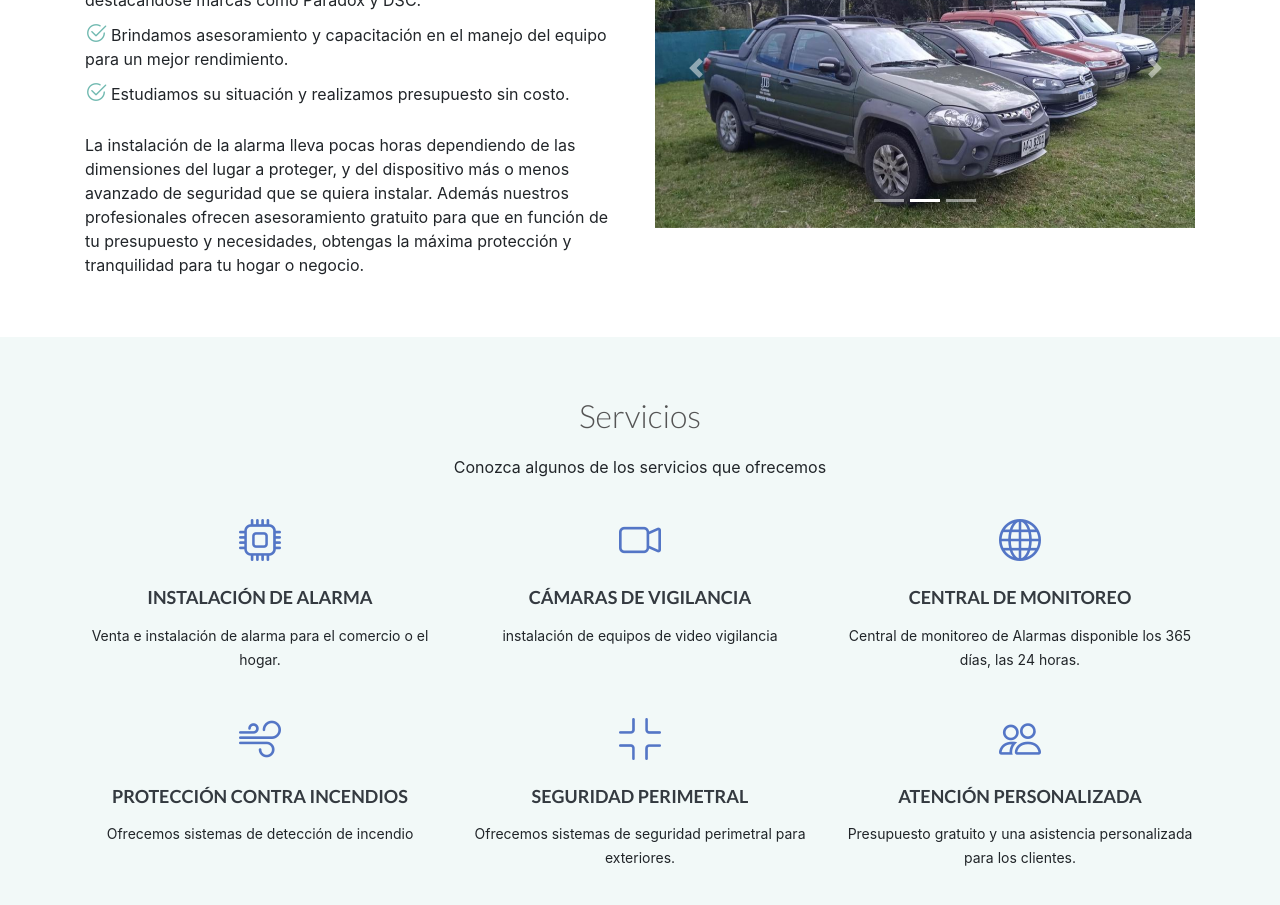
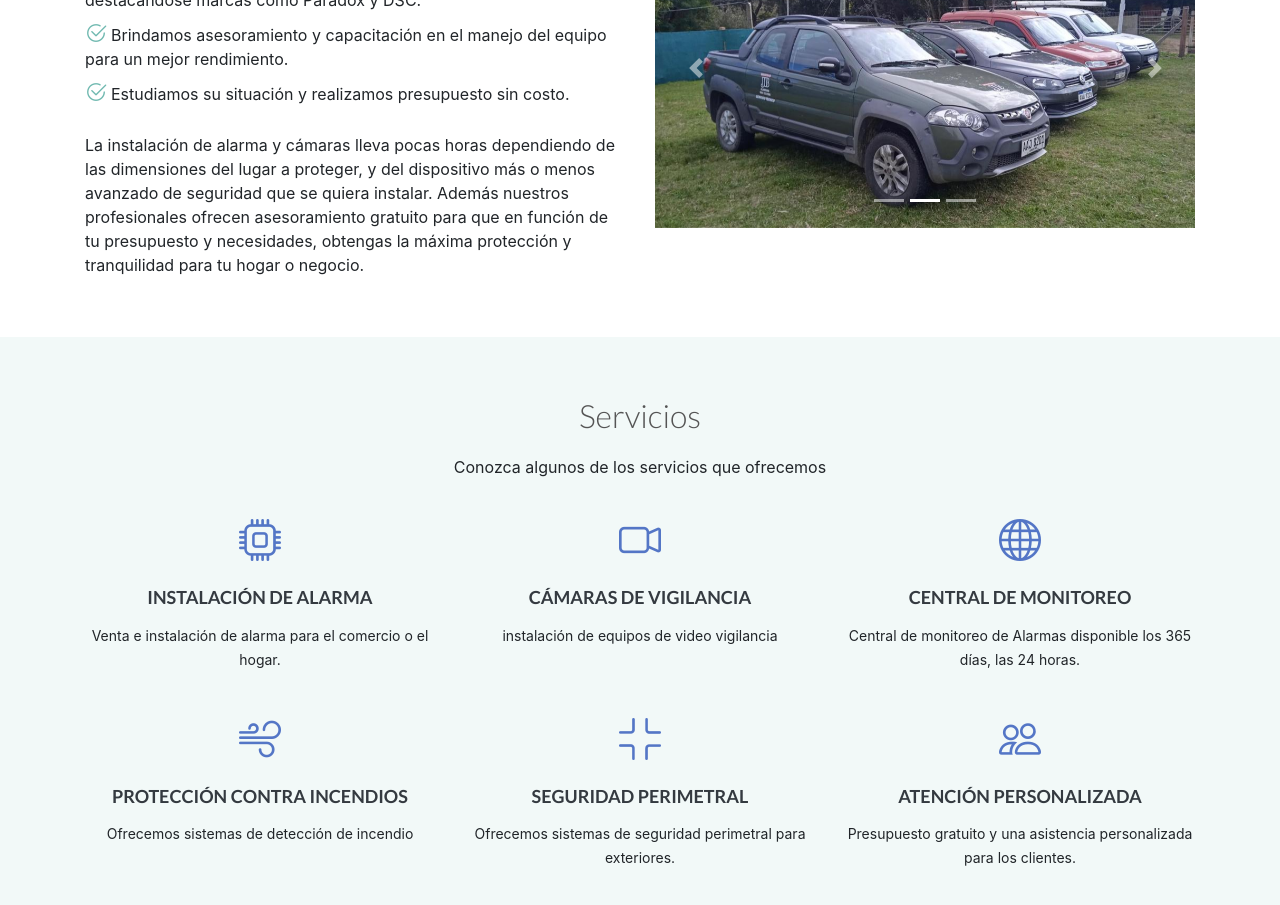
Before and after one commit to d-bozz/jbalarmas, a plain HTML site: page index.html in a window 1280 px wide. Shown: the part 920-1825 px from the top of the page. Drawn offline with nearby package versions, Linux system fonts and the light colour scheme.

Commit message:
Update index.html

```diff
--- a/index.html
+++ b/index.html
@@ -122,7 +122,7 @@
               <li><i class="bi bi-check2-circle"></i>Estudiamos su situación y realizamos presupuesto sin costo.</li>
             </ul>
             <p>
-              La instalación de la alarma lleva pocas horas dependiendo de las dimensiones del lugar a proteger, y del dispositivo más o menos avanzado de seguridad que se quiera instalar. Además nuestros profesionales ofrecen asesoramiento gratuito para que en función de tu presupuesto y necesidades, obtengas la máxima protección y tranquilidad para tu hogar o negocio.
+              La instalación de alarma y cámaras lleva pocas horas dependiendo de las dimensiones del lugar a proteger, y del dispositivo más o menos avanzado de seguridad que se quiera instalar. Además nuestros profesionales ofrecen asesoramiento gratuito para que en función de tu presupuesto y necesidades, obtengas la máxima protección y tranquilidad para tu hogar o negocio.
             </p>
           </div>
         </div>
```
